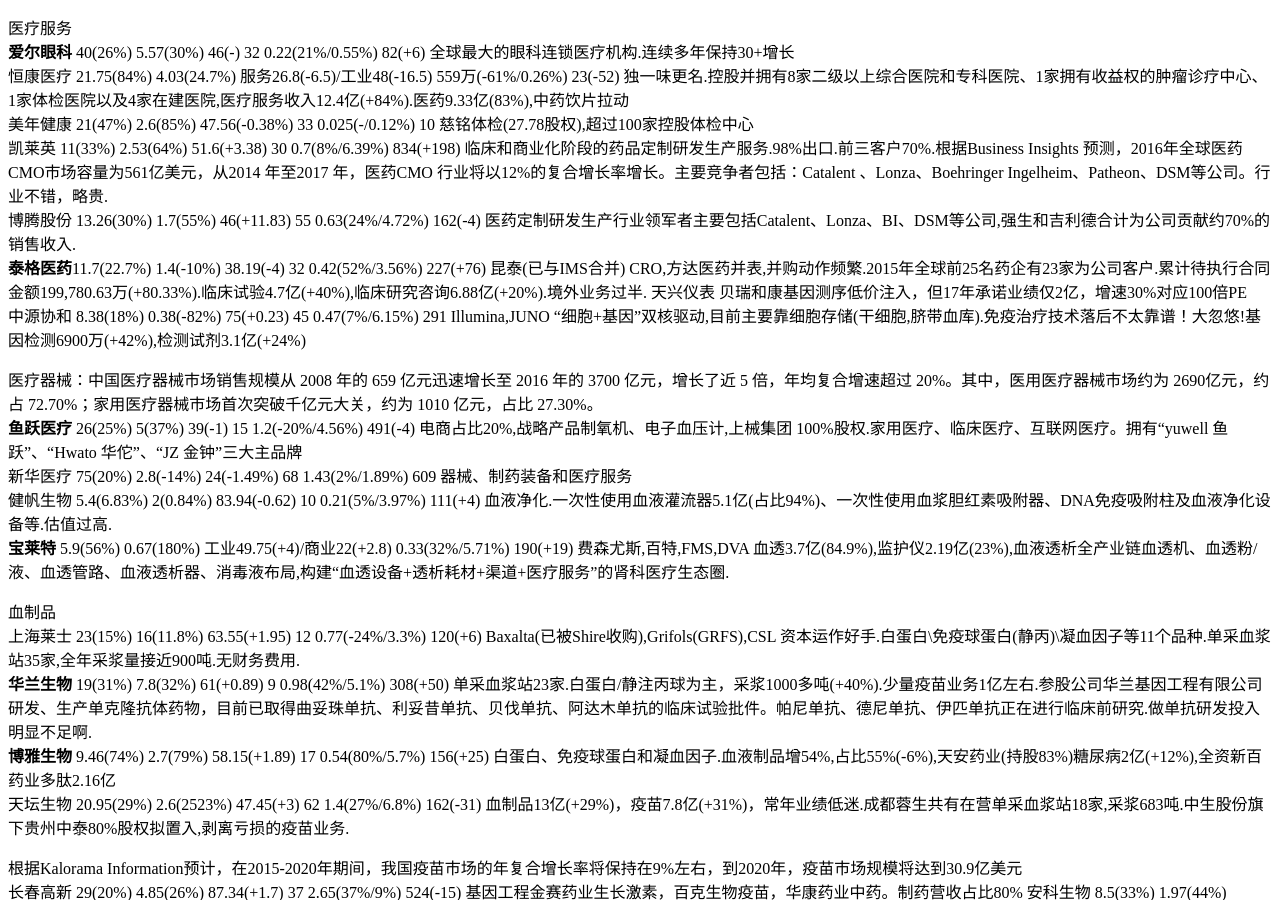
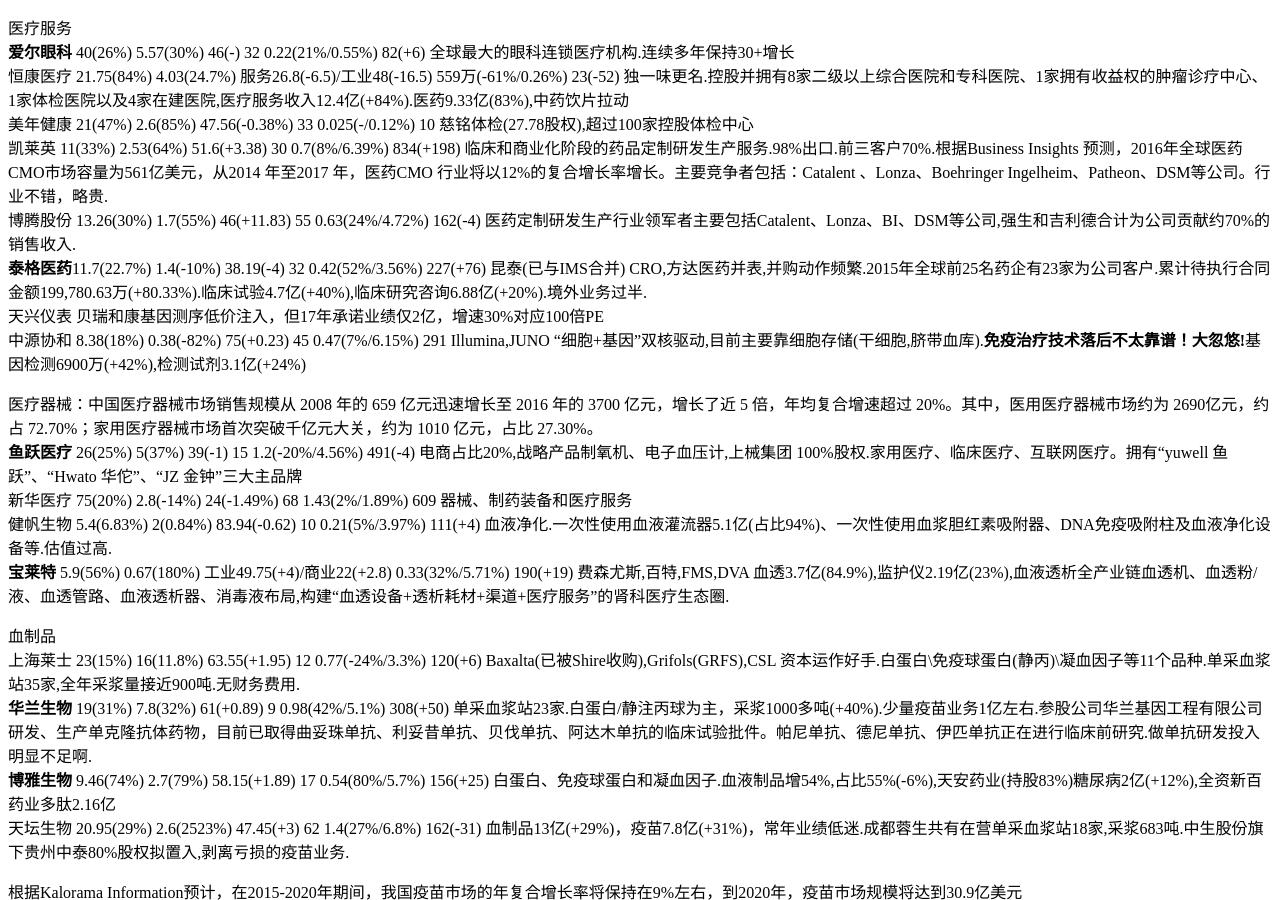
Before and after one commit to kingofhawks/kingofhawks.github.io, a Jekyll site: the page built from _posts/2017-02-20-重点上市公司2016年报汇总.md, in a window 1280 px wide and 900 px high, scrolled down 2754 px. Built offline with Jekyll 4.4.1, drawn with Linux system fonts in a browser that asks for light colours; our own code applies the rules of GitHub Pages for plain Markdown files; some of the changed text lies outside the part shown.

```diff
--- a/_posts/2017-02-20-重点上市公司2016年报汇总.md
+++ b/_posts/2017-02-20-重点上市公司2016年报汇总.md
@@ -70,7 +70,7 @@
 博腾股份   13.26(30%)        1.7(55%)       46(+11.83)     55             0.63(24%/4.72%)     162(-4)     医药定制研发生产行业领军者主要包括Catalent、Lonza、BI、DSM等公司,强生和吉利德合计为公司贡献约70%的销售收入.
 **泰格医药**11.7(22.7%)       1.4(-10%)     38.19(-4)      32             0.42(52%/3.56%)     227(+76)      昆泰(已与IMS合并) CRO,方达医药并表,并购动作频繁.2015年全球前25名药企有23家为公司客户.累计待执行合同金额199,780.63万(+80.33%).临床试验4.7亿(+40%),临床研究咨询6.88亿(+20%).境外业务过半.
 天兴仪表                                         贝瑞和康基因测序低价注入，但17年承诺业绩仅2亿，增速30%对应100倍PE
-中源协和    8.38(18%)        0.38(-82%)     75(+0.23)      45              0.47(7%/6.15%)      291       Illumina,JUNO     “细胞+基因”双核驱动,目前主要靠细胞存储(干细胞,脐带血库).免疫治疗技术落后不太靠谱！大忽悠!基因检测6900万(+42%),检测试剂3.1亿(+24%)
+中源协和    8.38(18%)        0.38(-82%)     75(+0.23)      45              0.47(7%/6.15%)      291       Illumina,JUNO     “细胞+基因”双核驱动,目前主要靠细胞存储(干细胞,脐带血库).**免疫治疗技术落后不太靠谱！大忽悠!**基因检测6900万(+42%),检测试剂3.1亿(+24%)
 
 
 医疗器械：中国医疗器械市场销售规模从 2008 年的 659 亿元迅速增长至 2016 年的 3700 亿元，增长了近 5 倍，年均复合增速超过 20%。其中，医用医疗器械市场约为 2690亿元，约占 72.70%；家用医疗器械市场首次突破千亿元大关，约为 1010 亿元，占比 27.30%。
```
Also changed, not shown: other parts of _posts/2017-02-20-重点上市公司2016年报汇总.md (+1 -1 lines).
